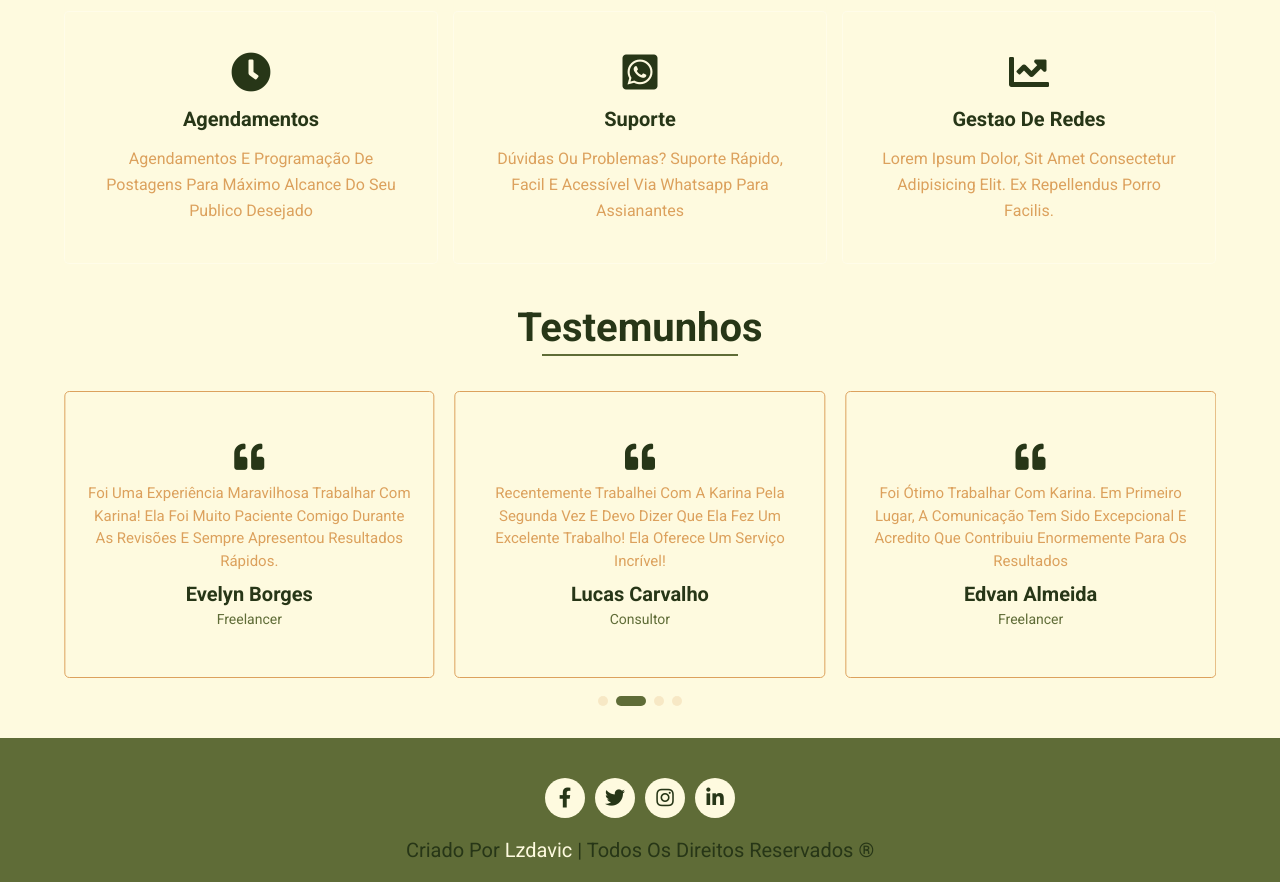
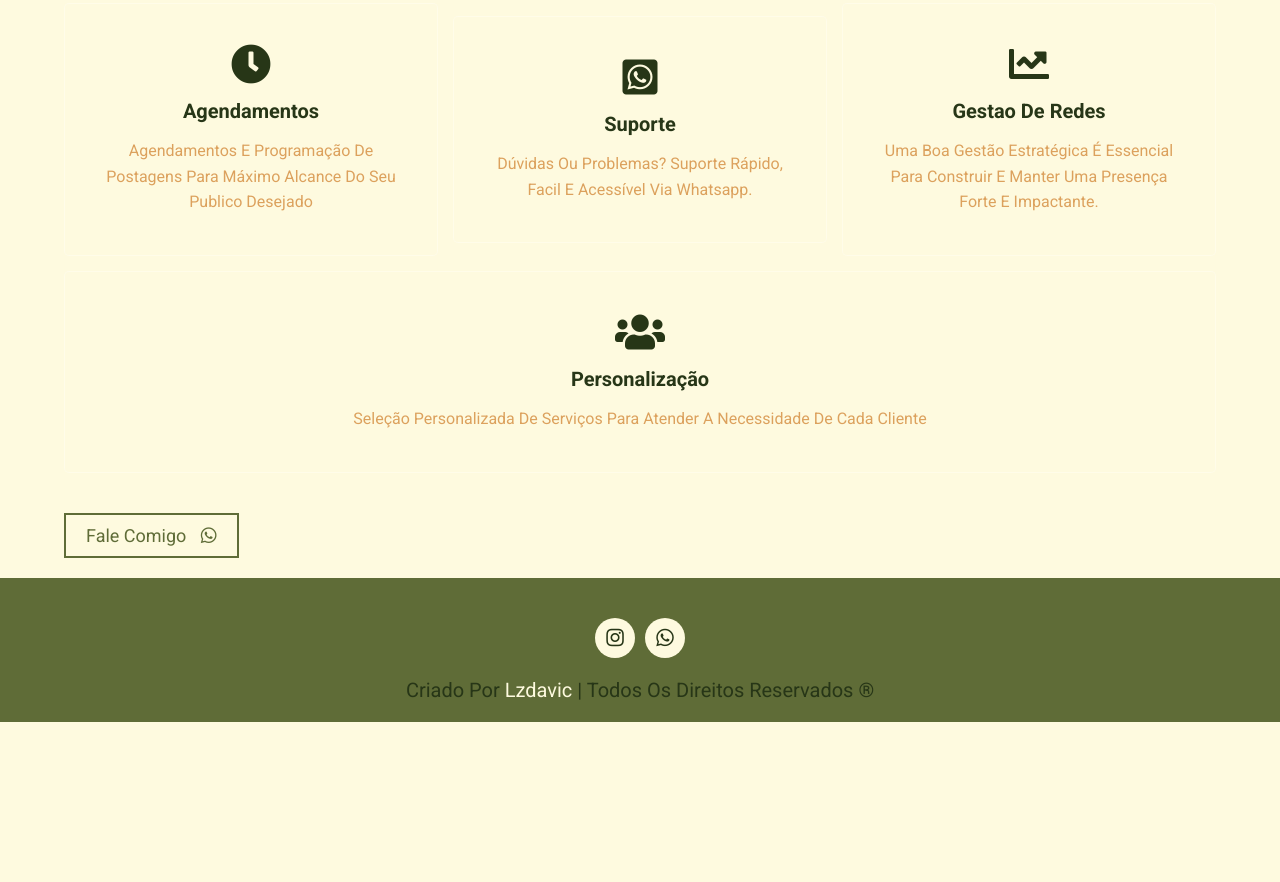
Before and after one commit to karinacamargos/karina.camargos, a plain HTML site: page index.html in a window 1280 px wide. Shown: the part 1548-2430 px from the top of the page. After the commit the page ends 2270 px from the top, so only its background shows below. Drawn offline with Linux system fonts and the light colour scheme.

Commit message:
Update index.html

```diff
--- a/index.html
+++ b/index.html
@@ -49,9 +49,9 @@
             <a href="#home">início</a>
             <a href="#about">sobre</a>
             <a href="#service">serviços</a>
-            <a href="#portfolio">portfólio</a>
+            <!-- <a href="#portfolio">portfólio</a>
             <a href="#testimonial">testemunhos</a>
-            <a href="#blog">blogs</a>
+            <a href="#blog">blogs</a> -->
             <a href="#contact">contato</a>
         </nav>
 
@@ -73,7 +73,7 @@
                     <h2>Olá</h1>
                     <h1>Sou uma <span class="typing-text"></span></h1>
                     <p>Sou apaixonada em transformar mídias sociais, dedicada a trazer o melhor do mundo digital para você.</p>
-                    <a href="#" class="btn">Sobre mim <i class="fas fa-user"></i></a>
+                    <a href="https://api.whatsapp.com/send?phone=5522999348462&text=Ol%C3%A1%20Karina,%20gostaria%20de%20falar%20sobre%20seus%20servi%C3%A7os%20de%20social%20media" class="btn">Fale comigo <i class="fab fa-whatsapp"></i></a>
                 </div>
             </div>
 
@@ -118,7 +118,7 @@
                         <!-- <a href="#" class="btn">download CV <i class="fas fa-download"></i></a> -->
                     </div>
 
-                    <div class="counting">
+                    <!-- <div class="counting">
 
                         <div class="box">
                             <h1 class="count" data-count="2">2+</h1>
@@ -135,12 +135,12 @@
                             <h3>meus clientes satifeitos</h3>
                         </div>
 
-                        <!-- <div class="box">
+                        <div class="box">
                             <h1 class="count" data-count="20">20+</h1>
                             <h3></h3>
-                        </div> -->
+                        </div>
 
-                    </div>
+                    </div> -->
 
                 </div>
 
@@ -320,14 +320,20 @@
             <div class="service-item">
                 <i class="fab fa-whatsapp-square"></i>
                 <h3>Suporte</h3>
-                <p>dúvidas ou problemas? Suporte rápido, facil e acessível via whatsapp para assianantes</p>
+                <p>dúvidas ou problemas? Suporte rápido, facil e acessível via whatsapp.</p>
             </div>
 
             <div class="service-item">
                 <i class="fas fa-chart-line"></i>
                 <h3>gestao de redes</h3>
-                <p>Lorem ipsum dolor, sit amet consectetur adipisicing elit.
-                    Ex repellendus porro facilis.</p>
+                <p>Uma boa gestão
+                estratégica é essencial para construir e manter uma presença forte e impactante.</p>
+            </div>
+
+            <div class="service-item">
+                <i class="fas fa-users"></i>
+                <h3>personalização</h3>
+                <p>Seleção personalizada de serviços para atender a necessidade de cada cliente</p>
             </div>
 
         </div>
@@ -418,7 +424,7 @@
 
 
     <!-------------------- Testimonials Area (Start) -------------------->
-    <section class="testimonial" id="testimonial">
+    <!-- <section class="testimonial" id="testimonial">
 
         <div class="heading">
             <h2><span>testemunhos</span></h2>
@@ -428,7 +434,7 @@
             <div class="swiper-wrapper">
 
                 <div class="swiper-slide testi-item">
-                    <!-- <img src="assets/images/Testimonials/pic-1.png" alt="Testimonial-Pic" /> -->
+                    <img src="assets/images/Testimonials/pic-1.png" alt="Testimonial-Pic" />
 
                     <i class="fas fa-quote-left"></i>
 
@@ -444,7 +450,7 @@
                 </div>
 
                 <div class="swiper-slide testi-item">
-                    <!-- <img src="assets/images/Testimonials/pic-2.png" alt="Testimonial-Pic" /> -->
+                    <img src="assets/images/Testimonials/pic-2.png" alt="Testimonial-Pic" />
 
                     <i class="fas fa-quote-left"></i>
 
@@ -460,7 +466,7 @@
                 </div>
 
                 <div class="swiper-slide testi-item">
-                    <!-- <img src="assets/images/Testimonials/pic-3.png" alt="Testimonial-Pic" /> -->
+                    <img src="assets/images/Testimonials/pic-3.png" alt="Testimonial-Pic" />
 
                     <i class="fas fa-quote-left"></i>
 
@@ -476,7 +482,7 @@
                 </div>
 
                 <div class="swiper-slide testi-item">
-                    <!-- <img src="assets/images/Testimonials/pic-4.png" alt="Testimonial-Pic" /> -->
+                    <img src="assets/images/Testimonials/pic-4.png" alt="Testimonial-Pic" />
 
                     <i class="fas fa-quote-left"></i>
 
@@ -491,30 +497,12 @@
                     </div>
                 </div>
 
-                <!-- <div class="swiper-slide testi-item">
-                    <img src="assets/images/Testimonials/pic-5.png" alt="Testimonial-Pic" />
-
-                    <i class="fas fa-quote-left"></i>
-
-                    <p class="comment">
-                        Lorem ipsum dolor sit amet consectetur adipisicing elit.
-                        Voluptatum deleniti architecto harum natus aliquid nostrum
-                        ad asperiores sequi, eligendi sint assumenda eum illo similique
-                        repellendus.
-                    </p>
-
-                    <div class="intro">
-                        <h3>samit patel</h3>
-                        <h5>graphic designer</h5>
-                    </div>
-                </div> -->
-
             </div>
 
             <div class="swiper-pagination swiper-pagination1"></div>
 
         </div>
-    </section>
+    </section> -->
     <!-------------------- Testimonials Area (End) -------------------->
 
 
@@ -626,13 +614,16 @@
 
 
     <!-------------------- Contact Area (Start) -------------------->
-    <!-- <section class="contact" id="contact">
+    <section class="contact" id="contact">
 
-        <div class="heading">
-            <h2><span>contact</span> me</h2>
-        </div>
+        <!-- <div class="heading">
+            <h2><span>converse</span> comigo</h2>
+        </div> -->
 
-        <div class="box-container">
+        <a href="https://api.whatsapp.com/send?phone=5522999348462&text=Ol%C3%A1%20Karina,%20gostaria%20de%20falar%20sobre%20seus%20servi%C3%A7os%20de%20social%20media"
+            class="btn principal" id="submit">Fale comigo <i class="fab fa-whatsapp"></i></a>
+
+        <!-- <div class="box-container">
 
             <div class="contact-info">
 
@@ -693,9 +684,9 @@
 
             </form>
 
-        </div>
+        </div> -->
 
-    </section> -->
+    </section>
     <!-------------------- Contact Area (End) -------------------->
 
 
@@ -703,10 +694,10 @@
     <!-------------------- Footer Area (Start) -------------------->
     <footer>
         <div class="social">
-            <a href="#" class="fab fa-facebook-f"></a>
-            <a href="#" class="fab fa-twitter"></a>
-            <a href="#" class="fab fa-instagram"></a>
-            <a href="#" class="fab fa-linkedin-in"></a>
+            <!-- <a href="#" class="fab fa-facebook-f"></a> -->
+            <!-- <a href="#" class="fab fa-twitter"></a> -->
+            <a href="https://www.instagram.com/karina_camargos" class="fab fa-instagram"></a>
+            <a href="https://api.whatsapp.com/send?phone=5522999348462&text=Ol%C3%A1%20Karina,%20gostaria%20de%20falar%20sobre%20seus%20servi%C3%A7os%20de%20social%20media" class="fab fa-whatsapp"></a>
         </div>
 
         <div class="content">
```
